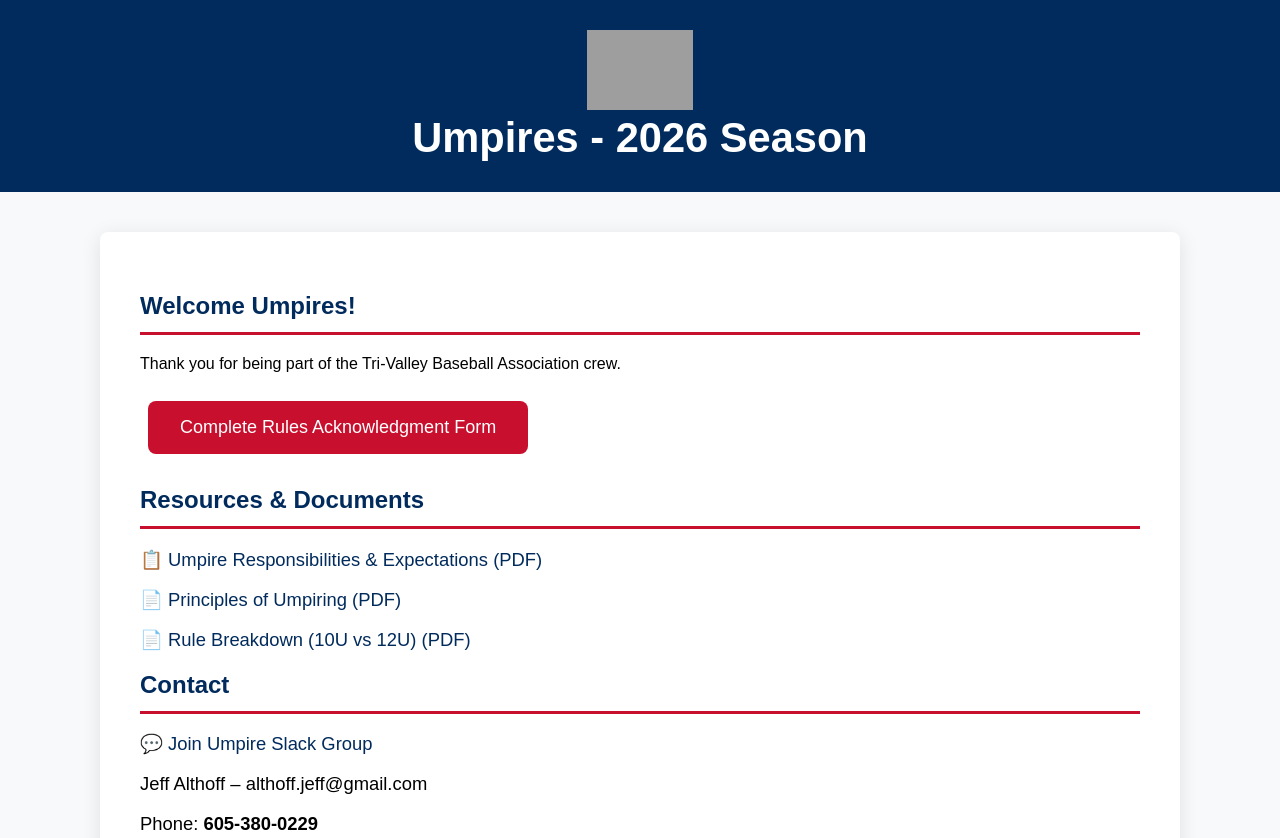
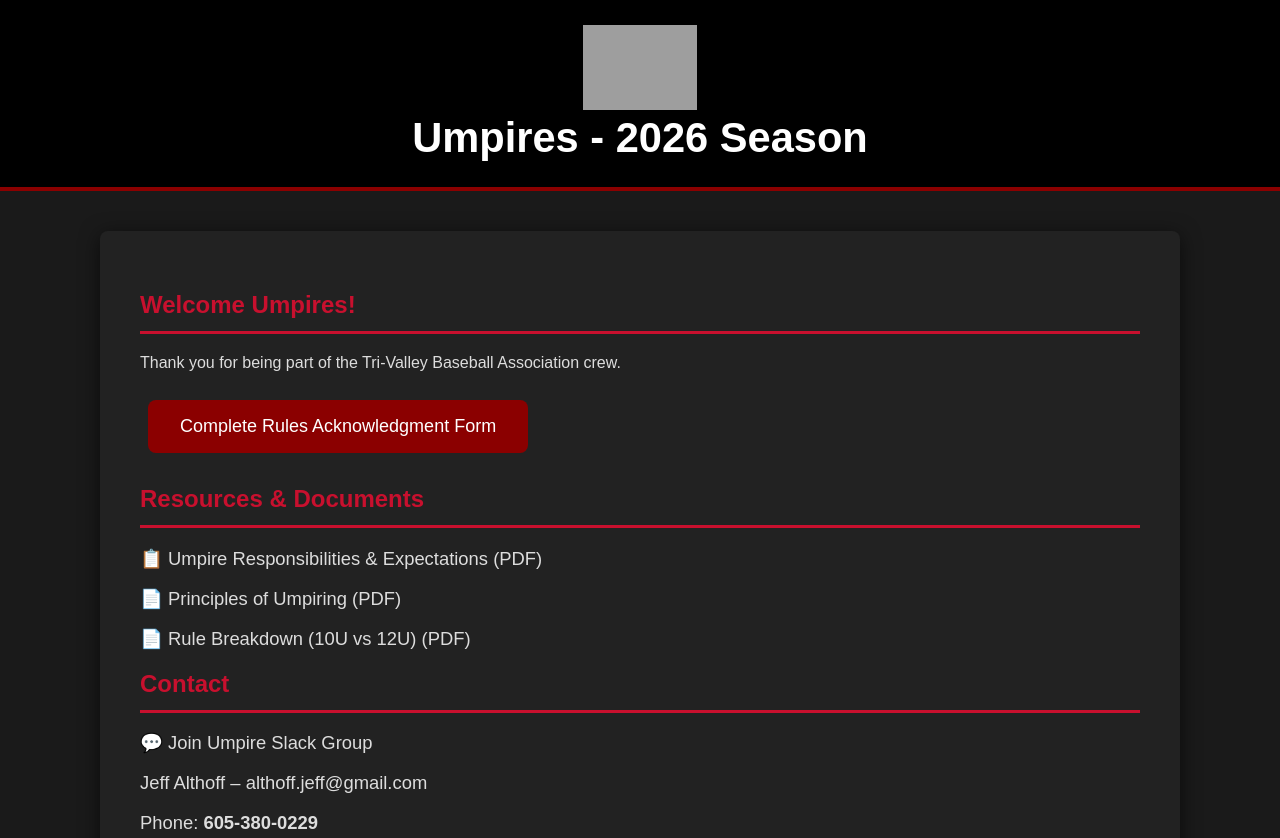
Before and after one commit to althoffj/tri-valley-umpires, a plain HTML site: page index.html in a window 1280 px wide. Shown: the top 838 px of the page. Drawn offline with Linux system fonts and the light colour scheme; grey boxes are pictures that could not be loaded.

Commit message:
theming updates.

```diff
--- a/index.html
+++ b/index.html
@@ -5,18 +5,18 @@
   <meta name="viewport" content="width=device-width, initial-scale=1.0">
   <title>Tri-Valley Baseball Umpires - 2026</title>
   <style>
-    body { font-family: Arial, sans-serif; margin: 0; background: #f8f9fa; }
-    .header { background: #002b5c; color: white; padding: 30px 20px; text-align: center; }
-    .logo { max-height: 80px; }
-    .container { max-width: 1000px; margin: 40px auto; padding: 40px; background: white; border-radius: 8px; box-shadow: 0 4px 20px rgba(0,0,0,0.1); }
-    h1 { margin: 0; font-size: 2.6em; }
-    h2 { color: #002b5c; border-bottom: 3px solid #c8102e; padding-bottom: 12px; }
-    .btn { display: inline-block; background: #c8102e; color: white; padding: 16px 32px; font-size: 18px; text-decoration: none; border-radius: 8px; margin: 12px 8px; }
-    .btn:hover { background: #a00d24; }
+    body { font-family: Arial, sans-serif; margin: 0; background: #1a1a1a; color: #ddd; }
+    .header { background: #000; color: white; padding: 25px 20px; text-align: center; border-bottom: 4px solid #8b0000; }
+    .logo { max-height: 85px; }
+    .container { max-width: 1000px; margin: 40px auto; padding: 40px; background: #222; border-radius: 8px; box-shadow: 0 4px 20px rgba(0,0,0,0.6); }
+    h1 { margin: 0; font-size: 2.6em; color: white; }
+    h2 { color: #c8102e; border-bottom: 3px solid #c8102e; padding-bottom: 12px; }
+    .btn { display: inline-block; background: #8b0000; color: white; padding: 16px 32px; font-size: 18px; text-decoration: none; border-radius: 8px; margin: 12px 8px; }
+    .btn:hover { background: #c8102e; }
     ul { list-style: none; padding: 0; }
     li { margin: 18px 0; font-size: 1.15em; }
-    a { color: #002b5c; text-decoration: none; }
-    a:hover { text-decoration: underline; }
+    a { color: #ddd; text-decoration: none; }
+    a:hover { color: #c8102e; text-decoration: underline; }
   </style>
 </head>
 <body>
```
